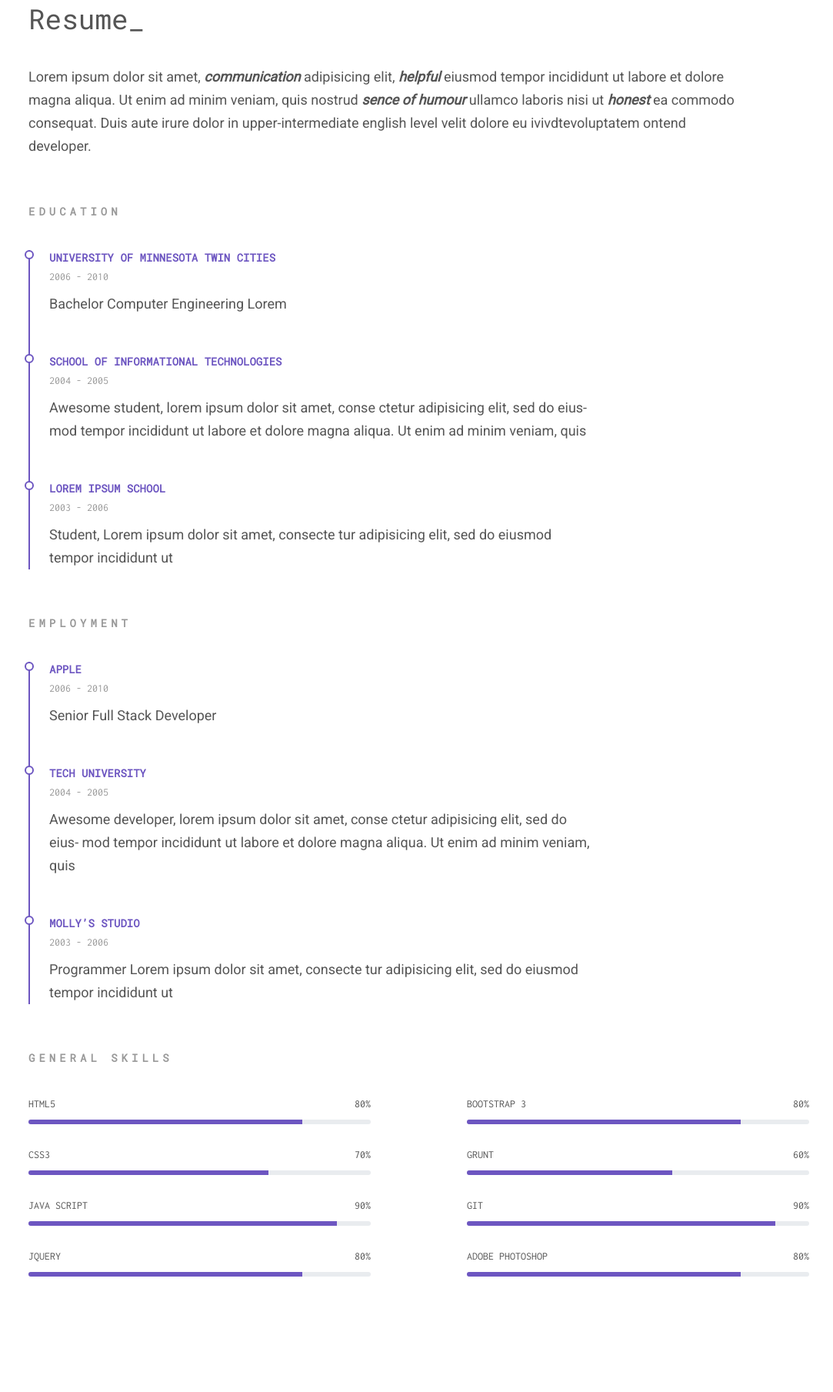
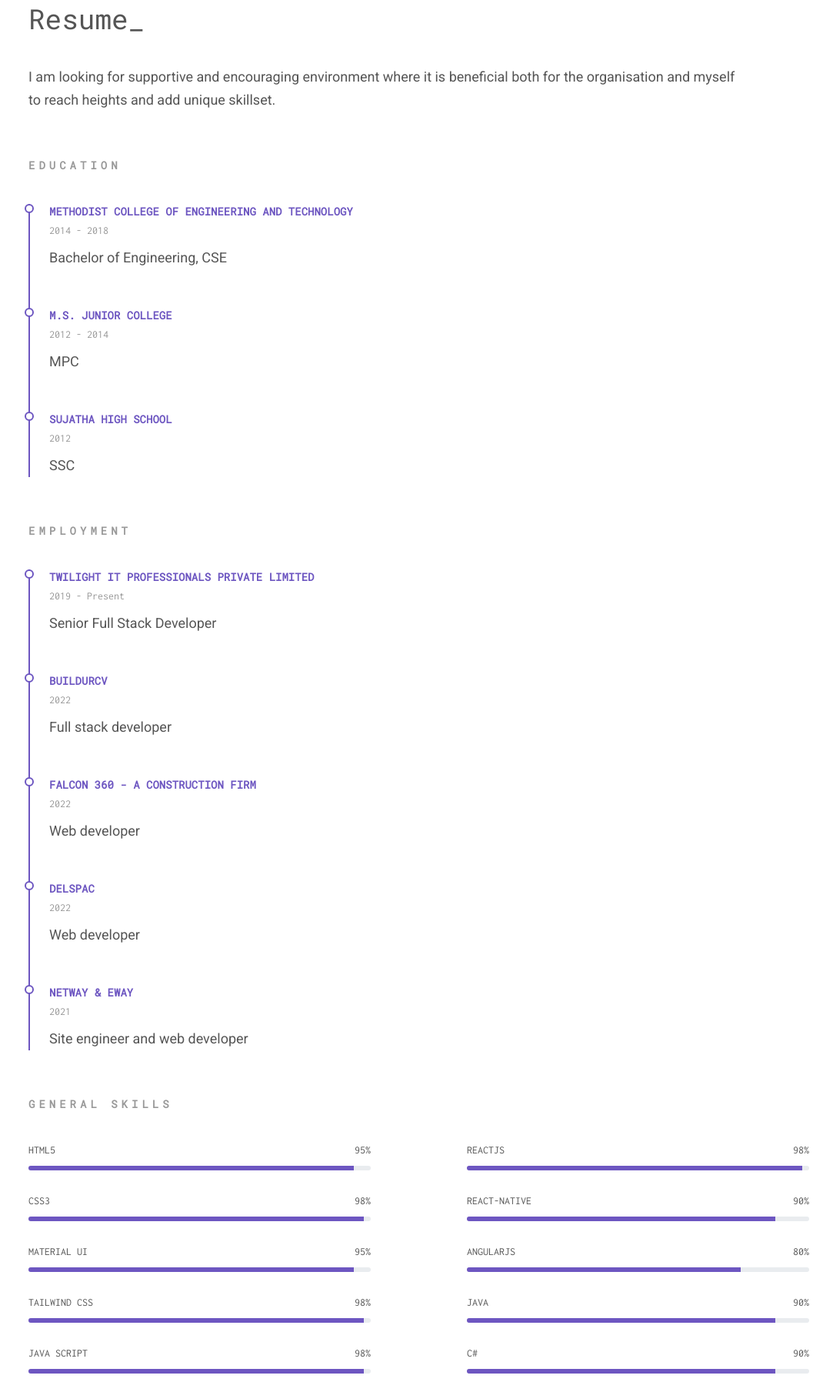
Before and after one commit to SyedSharaan/portfolio, a website: page index.html in a window 1280 px wide. Shown: the part 991-2800 px from the top of the page at 77% size, without its empty margins (48-1131 px from the left). Drawn offline with Linux system fonts and the light colour scheme.

Commit message:
about and resume changes

```diff
--- a/index.html
+++ b/index.html
@@ -1,16 +1,18 @@
 <!DOCTYPE html>
 <html lang="en">
+
 <head>
   <meta charset="UTF-8">
   <meta name="viewport" content="width=device-width, initial-scale=1.0">
   <meta http-equiv="X-UA-Compatible" content="ie=edge">
   <meta name="description" content="">
   <meta name="author" content="">
-  <title>SpirIT 2.0</title>
+  <title>Portfolio</title>
   <link rel="stylesheet" href="assets/css/color.css">
   <link href="https://fonts.googleapis.com/css?family=Roboto|Roboto+Mono|Inconsolata" rel="stylesheet">
   <link href="https://cdn.materialdesignicons.com/2.0.46/css/materialdesignicons.min.css" rel="stylesheet">
 </head>
+
 <body>
 
   <!--Switcher-->
@@ -77,24 +79,25 @@
           <img class="" src="./assets/img/bg-image-2.png" alt="avatar">
         </div>
         <div class="col-md-8">
-          <p class="personal-profile__name">John Anderson_</p>
-          <p class="personal-profile__work">frontend developer, QA-engineer</p>
+          <p class="personal-profile__name">Syed Sharaan_</p>
+          <p class="personal-profile__work">Software developer</p>
           <div class="personal-profile__contacts">
             <dl class="contact-list contact-list__opacity-titles">
               <dt>Age:</dt>
-              <dd>23</dd>
+              <dd>26</dd>
               <dt>Phone:</dt>
-              <dd><a href="tel:82344563333">8 (234) 456-33-33</a></dd>
+              <dd><a href="tel:+919573606036">+91 9573 6060 36</a></dd>
               <dt>Email:</dt>
-              <dd><a href="mailto:mail@mail.com">mail@mail.com</a></dd>
+              <dd><a href="mailto:syedsharaan.ss@gmail.com">syedsharaan.ss@gmail.com</a></dd>
               <dt>Address:</dt>
-              <dd>Melbourne Victoria 3000 Australia</dd>
+              <dd>Hyderabad, Telangana, 500006, India</dd>
             </dl>
           </div>
           <p class="personal-profile__social">
-            <a href="" target="_blank"><i class="fa fa-github"></i></a>
-            <a href="" target="_blank"><i class="fa fa-linkedin-square"></i></a>
-            <a href="" target="_blank"><i class="fa fa-facebook-square"></i></a>
+            <!-- <a href="" target="_blank"><i class="fa fa-github"></i></a> -->
+            <a href="https://www.linkedin.com/in/peerzada-syed-sharaan-hussaini/" target="_blank"><i
+                class="fa fa-linkedin-square"></i></a>
+            <!-- <a href="" target="_blank"><i class="fa fa-facebook-square"></i></a> -->
           </p>
         </div>
       </div>
@@ -108,12 +111,13 @@
       <div class="col-md-10">
         <h2 id="hello_header" class="section__title">Hi_</h2>
         <p class="section__description">
-          I am Junior Web developer able to build a Web presence from the ground up - from concept, navigation,
+          I am a software developer able to build Web and App presence from the ground up - from concept, navigation,
           layout and programming to UX and SEO. Skilled at writing well-designed, testable and efficient code using
-          current best practices in Web development. Fast learner, hard worker and team player who is proficient in
+          current best practices. Fast learner, hard worker and team player who is proficient in
           an array of scripting languages and multimedia Web tools.
         </p>
-        <a href="" class="section_btn site-btn"><img src="assets/img/img_btn_icon.png" alt="">Download CV</a>
+        <a href="./assets/resume/Resume.pdf" class="section_btn site-btn" target="_blank" download><img
+            src="assets/img/img_btn_icon.png" alt="">Download CV</a>
       </div>
     </div>
   </section>
@@ -127,10 +131,8 @@
       <div class="col-md-10">
         <h2 id="resume_header" class="section__title">Resume_</h2>
         <p class="section__description">
-          Lorem ipsum dolor sit amet, <i><b>communication</b></i> adipisicing elit, <i><b>helpful</b></i> eiusmod
-          tempor incididunt ut labore et dolore magna aliqua. Ut enim ad minim veniam, quis nostrud <i><b>sence of
-          humour</b></i> ullamco laboris nisi ut <i><b>honest</b></i> ea commodo consequat. Duis aute irure dolor in
-          upper-intermediate english level velit  dolore eu ivivdtevoluptatem ontend developer.
+          I am looking for supportive and encouraging environment where it is beneficial both for
+          the organisation and myself to reach heights and add unique skillset.
         </p>
       </div>
     </div>
@@ -138,26 +140,24 @@
       <div class="col-md-8 section__resume resume-list">
         <h3 class="resume-list_title">education</h3>
         <div class="resume-list__block">
-          <p class="resume-list__block-title">University of Minnesota Twin Cities </p>
-          <p class="resume-list__block-date">2006 - 2010</p>
+          <p class="resume-list__block-title">Methodist College of Engineering and Technology </p>
+          <p class="resume-list__block-date">2014 - 2018</p>
           <p>
-            Bachelor Computer Engineering Lorem
+            Bachelor of Engineering, CSE
           </p>
         </div>
         <div class="resume-list__block">
-          <p class="resume-list__block-title">School of Informational technologies</p>
-          <p class="resume-list__block-date">2004 - 2005</p>
+          <p class="resume-list__block-title">M.S. Junior College</p>
+          <p class="resume-list__block-date">2012 - 2014</p>
           <p>
-            Awesome student, lorem ipsum dolor sit amet, conse ctetur adipisicing elit, sed do eius-
-            mod tempor incididunt ut labore et dolore magna aliqua. Ut enim ad minim veniam, quis
+            MPC
           </p>
         </div>
         <div class="resume-list__block">
-          <p class="resume-list__block-title">Lorem Ipsum School</p>
-          <p class="resume-list__block-date">2003 - 2006</p>
+          <p class="resume-list__block-title">Sujatha High School </p>
+          <p class="resume-list__block-date">2012</p>
           <p>
-            Student, Lorem ipsum dolor sit amet, consecte tur adipisicing elit, sed do eiusmod tempor
-            incididunt ut
+            SSC
           </p>
         </div>
       </div>
@@ -166,26 +166,38 @@
       <div class="col-md-8 section__resume resume-list">
         <h3 class="resume-list_title">employment</h3>
         <div class="resume-list__block">
-          <p class="resume-list__block-title">Apple</p>
-          <p class="resume-list__block-date">2006 - 2010</p>
+          <p class="resume-list__block-title">Twilight IT Professionals Private Limited</p>
+          <p class="resume-list__block-date">2019 - Present</p>
           <p>
             Senior Full Stack Developer
           </p>
         </div>
         <div class="resume-list__block">
-          <p class="resume-list__block-title">Tech university</p>
-          <p class="resume-list__block-date">2004 - 2005</p>
+          <p class="resume-list__block-title">BuildUrCv</p>
+          <p class="resume-list__block-date">2022</p>
           <p>
-            Awesome developer, lorem ipsum dolor sit amet, conse ctetur adipisicing elit, sed do eius-
-            mod tempor incididunt ut labore et dolore magna aliqua. Ut enim ad minim veniam, quis
+            Full stack developer
           </p>
         </div>
         <div class="resume-list__block">
-          <p class="resume-list__block-title">Molly’s studio</p>
-          <p class="resume-list__block-date">2003 - 2006</p>
+          <p class="resume-list__block-title">Falcon 360 - A Construction Firm</p>
+          <p class="resume-list__block-date">2022</p>
           <p>
-            Programmer Lorem ipsum dolor sit amet, consecte tur adipisicing elit, sed do eiusmod tempor
-            incididunt ut
+            Web developer
+          </p>
+        </div>
+        <div class="resume-list__block">
+          <p class="resume-list__block-title">Delspac</p>
+          <p class="resume-list__block-date">2022</p>
+          <p>
+            Web developer
+          </p>
+        </div>
+        <div class="resume-list__block">
+          <p class="resume-list__block-title">Netway & Eway</p>
+          <p class="resume-list__block-date">2021</p>
+          <p>
+            Site engineer and web developer
           </p>
         </div>
       </div>
@@ -198,16 +210,56 @@
         <div class="progress-list__skill">
           <p>
             <span class="progress-list__skill-title">html5</span>
-            <span class="progress-list__skill-value">80%</span>
+            <span class="progress-list__skill-value">95%</span>
           </p>
           <div class="progress">
-            <div class="progress-bar" role="progressbar" aria-valuenow="80" aria-valuemin="0" aria-valuemax="100" >
+            <div class="progress-bar" role="progressbar" aria-valuenow="95" aria-valuemin="0" aria-valuemax="100">
             </div>
           </div>
         </div>
         <div class="progress-list__skill">
           <p>
             <span class="progress-list__skill-title">css3</span>
+            <span class="progress-list__skill-value">98%</span>
+          </p>
+          <div class="progress">
+            <div class="progress-bar" role="progressbar" aria-valuenow="98" aria-valuemin="0" aria-valuemax="100">
+            </div>
+          </div>
+        </div>
+        <div class="progress-list__skill">
+          <p>
+            <span class="progress-list__skill-title">Material UI</span>
+            <span class="progress-list__skill-value">95%</span>
+          </p>
+          <div class="progress">
+            <div class="progress-bar" role="progressbar" aria-valuenow="95" aria-valuemin="0" aria-valuemax="100">
+            </div>
+          </div>
+        </div>
+        <div class="progress-list__skill">
+          <p>
+            <span class="progress-list__skill-title">Tailwind CSS</span>
+            <span class="progress-list__skill-value">98%</span>
+          </p>
+          <div class="progress">
+            <div class="progress-bar" role="progressbar" aria-valuenow="98" aria-valuemin="0" aria-valuemax="100">
+            </div>
+          </div>
+        </div>
+        <div class="progress-list__skill">
+          <p>
+            <span class="progress-list__skill-title">java script</span>
+            <span class="progress-list__skill-value">98%</span>
+          </p>
+          <div class="progress">
+            <div class="progress-bar" role="progressbar" aria-valuenow="98" aria-valuemin="0" aria-valuemax="100">
+            </div>
+          </div>
+        </div>
+        <div class="progress-list__skill">
+          <p>
+            <span class="progress-list__skill-title">jquery</span>
             <span class="progress-list__skill-value">70%</span>
           </p>
           <div class="progress">
@@ -217,7 +269,29 @@
         </div>
         <div class="progress-list__skill">
           <p>
-            <span class="progress-list__skill-title">java script</span>
+            <span class="progress-list__skill-title">Type script</span>
+            <span class="progress-list__skill-value">95%</span>
+          </p>
+          <div class="progress">
+            <div class="progress-bar" role="progressbar" aria-valuenow="95" aria-valuemin="0" aria-valuemax="100">
+            </div>
+          </div>
+        </div>
+      </div>
+      <div class="col-md-5 mr-auto">
+        <div class="progress-list__skill">
+          <p>
+            <span class="progress-list__skill-title">ReactJs</span>
+            <span class="progress-list__skill-value">98%</span>
+          </p>
+          <div class="progress">
+            <div class="progress-bar" role="progressbar" aria-valuenow="98" aria-valuemin="0" aria-valuemax="100">
+            </div>
+          </div>
+        </div>
+        <div class="progress-list__skill">
+          <p>
+            <span class="progress-list__skill-title">React-Native</span>
             <span class="progress-list__skill-value">90%</span>
           </p>
           <div class="progress">
@@ -227,19 +301,7 @@
         </div>
         <div class="progress-list__skill">
           <p>
-            <span class="progress-list__skill-title">jquery</span>
-            <span class="progress-list__skill-value">80%</span>
-          </p>
-          <div class="progress">
-            <div class="progress-bar" role="progressbar" aria-valuenow="80" aria-valuemin="0" aria-valuemax="100">
-            </div>
-          </div>
-        </div>
-      </div>
-      <div class="col-md-5 mr-auto">
-        <div class="progress-list__skill">
-          <p>
-            <span class="progress-list__skill-title">bootstrap 3</span>
+            <span class="progress-list__skill-title">AngularJs</span>
             <span class="progress-list__skill-value">80%</span>
           </p>
           <div class="progress">
@@ -249,17 +311,7 @@
         </div>
         <div class="progress-list__skill">
           <p>
-            <span class="progress-list__skill-title">grunt</span>
-            <span class="progress-list__skill-value">60%</span>
-          </p>
-          <div class="progress">
-            <div class="progress-bar" role="progressbar" aria-valuenow="60" aria-valuemin="0" aria-valuemax="100">
-            </div>
-          </div>
-        </div>
-        <div class="progress-list__skill">
-          <p>
-            <span class="progress-list__skill-title">git</span>
+            <span class="progress-list__skill-title">Java</span>
             <span class="progress-list__skill-value">90%</span>
           </p>
           <div class="progress">
@@ -269,11 +321,31 @@
         </div>
         <div class="progress-list__skill">
           <p>
-            <span class="progress-list__skill-title">adobe photoshop</span>
+            <span class="progress-list__skill-title">C#</span>
+            <span class="progress-list__skill-value">90%</span>
+          </p>
+          <div class="progress">
+            <div class="progress-bar" role="progressbar" aria-valuenow="90" aria-valuemin="0" aria-valuemax="100">
+            </div>
+          </div>
+        </div>
+        <div class="progress-list__skill">
+          <p>
+            <span class="progress-list__skill-title">MS SQL</span>
             <span class="progress-list__skill-value">80%</span>
           </p>
           <div class="progress">
             <div class="progress-bar" role="progressbar" aria-valuenow="80" aria-valuemin="0" aria-valuemax="100">
+            </div>
+          </div>
+        </div>
+        <div class="progress-list__skill">
+          <p>
+            <span class="progress-list__skill-title">MongoDB</span>
+            <span class="progress-list__skill-value">90%</span>
+          </p>
+          <div class="progress">
+            <div class="progress-bar" role="progressbar" aria-valuenow="90" aria-valuemin="0" aria-valuemax="100">
             </div>
           </div>
         </div>
@@ -307,7 +379,7 @@
           <img class="" src="assets/img/img_project_1_mono.png" alt="project-img">
         </div>
         <div class="col-md-6 col-lg-7 project-card__info">
-          <h3 class="project-card__title">Mobile and desktop app for London hostel store  </h3>
+          <h3 class="project-card__title">Mobile and desktop app for London hostel store </h3>
           <p class="project-card__description">
             Do answered bachelor occasion in of offended no concerns. Supply worthy warmth branch of no ye.
             Voice tried known to as my to. Though wished merits or be. Alone visit use these smart rooms ham.
@@ -323,7 +395,7 @@
           <a href="" class="project-card__link">www.superapp.com</a>
         </div>
       </div>
-      <div class="row project-card"  data-toggle="modal" data-target="#portfolioModal" data-portfolio-tag="mobile apps">
+      <div class="row project-card" data-toggle="modal" data-target="#portfolioModal" data-portfolio-tag="mobile apps">
         <div class="col-md-6 col-lg-5 project-card__img">
           <img class="" src="assets/img/img_project_2_mono.png" alt="project-img">
         </div>
@@ -345,7 +417,8 @@
           <a href="" class="project-card__link">www.travellend.com</a>
         </div>
       </div>
-      <div class="row project-card"  data-toggle="modal" data-target="#portfolioModal" data-portfolio-tag="landing-pages">
+      <div class="row project-card" data-toggle="modal" data-target="#portfolioModal"
+        data-portfolio-tag="landing-pages">
         <div class="col-md-6 col-lg-5 project-card__img">
           <img class="" src="assets/img/img_project_3_mono.png" alt="project-img">
         </div>
@@ -557,7 +630,7 @@
                 <span class="form-invalid-icon"><i class="mdi mdi-close" aria-hidden="true"></i></span>
               </div>
               <div class="form-group">
-                <input class="form-field js-field-email" type="email"  placeholder="Your e-mail" required>
+                <input class="form-field js-field-email" type="email" placeholder="Your e-mail" required>
                 <span class="form-validation"></span>
                 <span class="form-invalid-icon"><i class="mdi mdi-close" aria-hidden="true"></i></span>
               </div>
@@ -603,7 +676,7 @@
           <div class="portfolio-modal__link">
             <a href="">www.superapp.com</a>
           </div>
-        <div  class="portfolio-modal__stack">
+          <div class="portfolio-modal__stack">
             <p class="portfolio-modal__stack-title">Using stack:</p>
             <ul class="tags">
               <li>html5</li>
@@ -634,4 +707,5 @@
   <script src="assets/js/site-btn.js"></script>
   <script src="assets/js/style-switcher.js"></script>
 </body>
+
 </html>
```
Also changed, not shown: 1 other file. Lines whose indentation alone changed are shown as unchanged.
